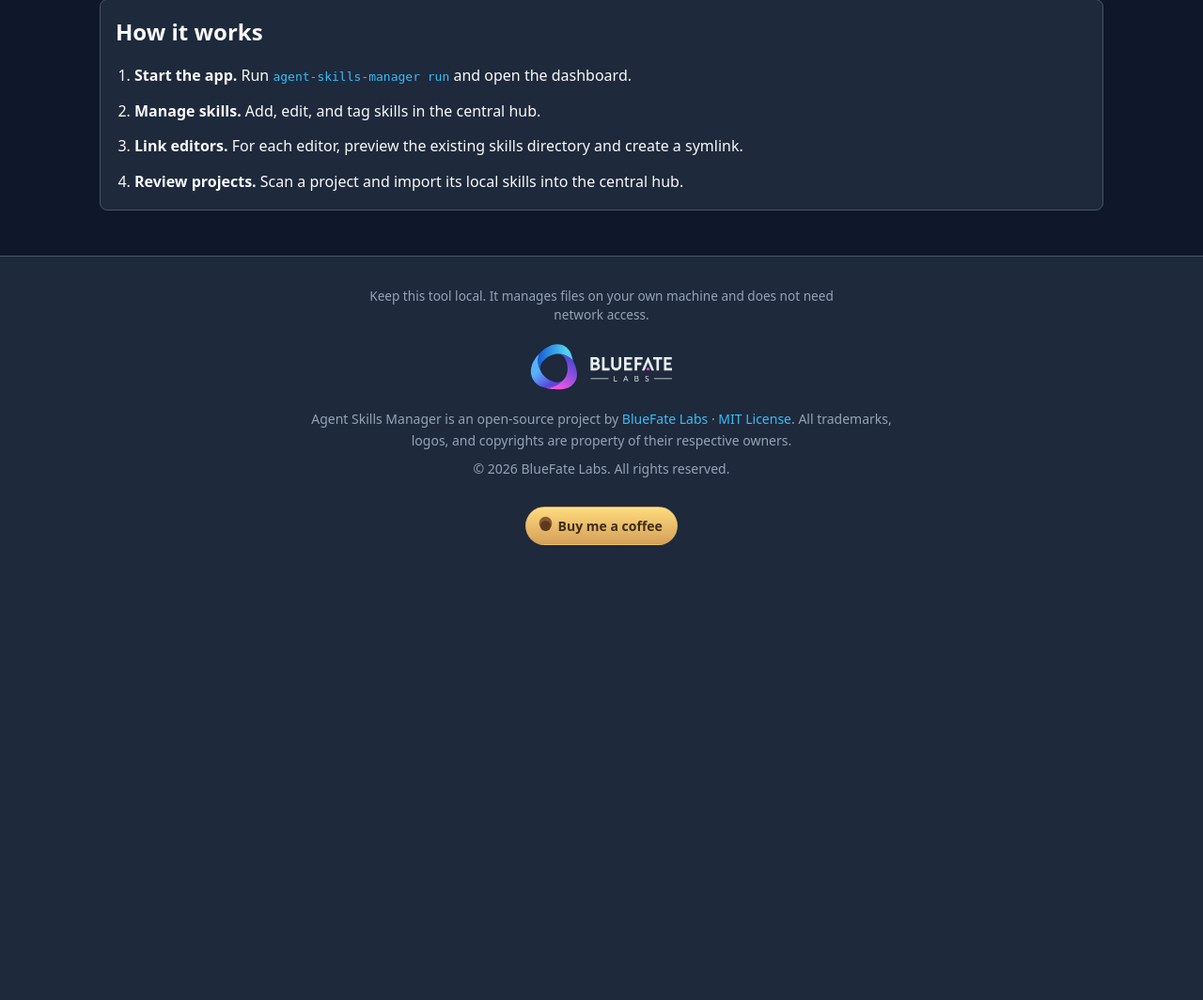
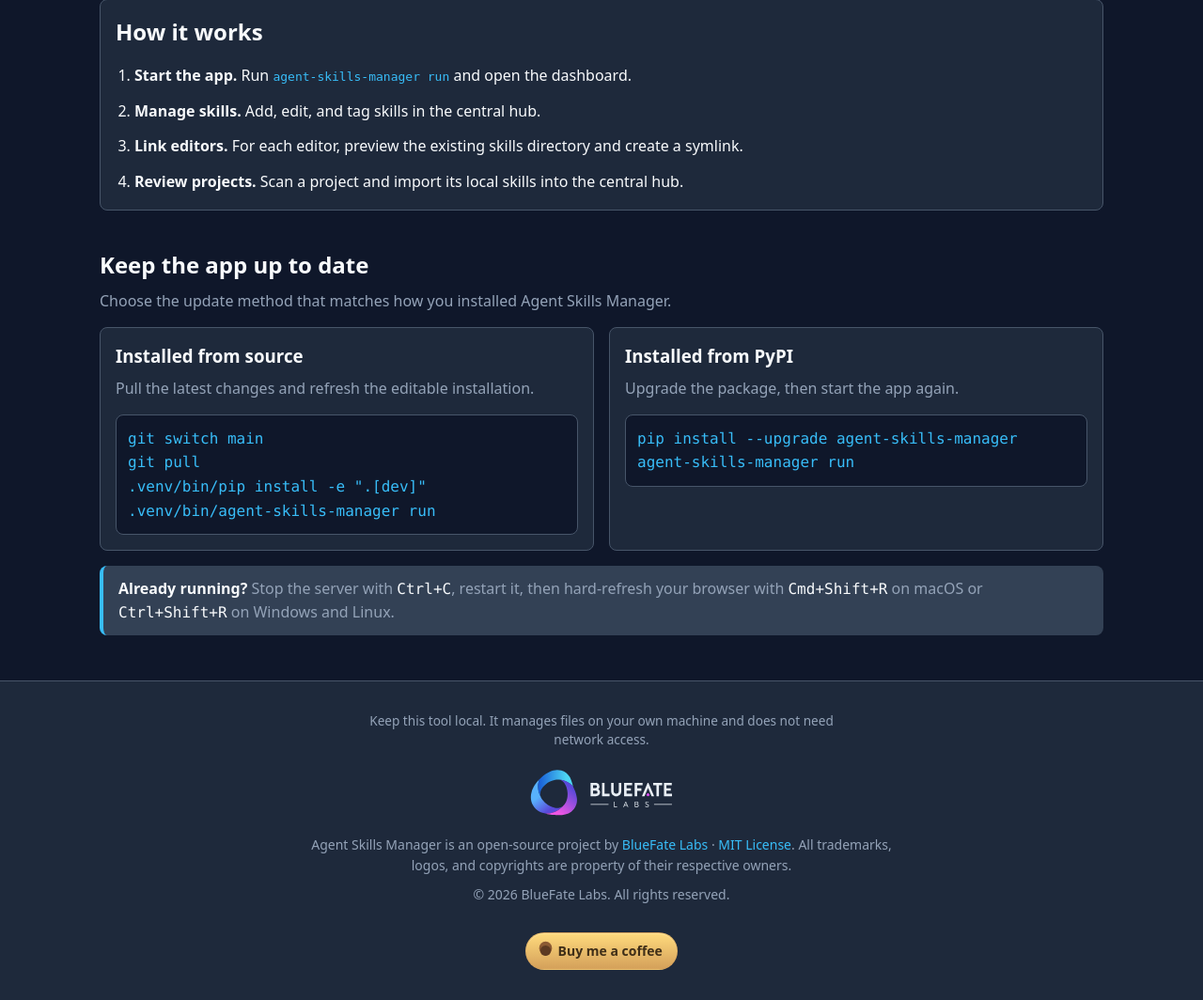
Before and after one commit to bluefate/skill-manager, a FastAPI app: page / in a window 1280 px wide. Shown: the part 691-1755 px from the top of the page at 94% size. Before the commit the page ends 1271 px from the top, so only its background shows below. Run offline with FastAPI, Linux system fonts and the light colour scheme.

Commit message:
Add app update guide to home page

```diff
--- a/src/agent_skills_manager/web/static/style.css
+++ b/src/agent_skills_manager/web/static/style.css
@@ -605,6 +605,73 @@
     color: var(--primary);
 }
 
+.update-guide {
+    margin-top: 2.5rem;
+}
+
+.section-heading {
+    margin-bottom: var(--gap);
+}
+
+.section-heading h2 {
+    margin: 0 0 0.5rem;
+}
+
+.section-heading p {
+    margin: 0;
+    color: var(--text-muted);
+}
+
+.update-grid {
+    display: grid;
+    grid-template-columns: repeat(2, minmax(0, 1fr));
+    gap: var(--gap);
+}
+
+.update-card h3 {
+    margin: 0 0 0.5rem;
+}
+
+.update-card {
+    min-width: 0;
+}
+
+.update-card p {
+    margin: 0 0 var(--gap);
+    color: var(--text-muted);
+}
+
+.update-card pre {
+    max-width: 100%;
+    margin: 0;
+    padding: 0.75rem;
+    overflow-x: auto;
+    border: 1px solid var(--border);
+    border-radius: var(--radius);
+    background: var(--bg);
+    color: var(--primary);
+    line-height: 1.6;
+}
+
+.update-card code,
+.update-note code {
+    font-family: ui-monospace, SFMono-Regular, Menlo, Monaco, Consolas, monospace;
+}
+
+.update-note {
+    margin: var(--gap) 0 0;
+    padding: 0.75rem 1rem;
+    border-left: 4px solid var(--primary);
+    border-radius: var(--radius);
+    background: var(--surface-light);
+    color: var(--text-muted);
+}
+
+.update-note strong,
+.update-note code {
+    color: var(--text);
+}
+
 .banner {
     width: 100%;
     max-height: 220px;
@@ -734,6 +801,14 @@
         font-size: 1.75rem;
     }
 
+    .update-guide {
+        margin-top: 2rem;
+    }
+
+    .update-grid {
+        grid-template-columns: 1fr;
+    }
+
     .form-row {
         gap: 0.5rem;
     }
--- a/src/agent_skills_manager/web/templates/home.html
+++ b/src/agent_skills_manager/web/templates/home.html
@@ -67,6 +67,30 @@
                 <li><strong>Review projects.</strong> Scan a project and import its local skills into the central hub.</li>
             </ol>
         </section>
+
+        <section class="update-guide">
+            <div class="section-heading">
+                <h2>Keep the app up to date</h2>
+                <p>Choose the update method that matches how you installed Agent Skills Manager.</p>
+            </div>
+            <div class="update-grid">
+                <article class="card update-card">
+                    <h3>Installed from source</h3>
+                    <p>Pull the latest changes and refresh the editable installation.</p>
+                    <pre><code>git switch main
+git pull
+.venv/bin/pip install -e ".[dev]"
+.venv/bin/agent-skills-manager run</code></pre>
+                </article>
+                <article class="card update-card">
+                    <h3>Installed from PyPI</h3>
+                    <p>Upgrade the package, then start the app again.</p>
+                    <pre><code>pip install --upgrade agent-skills-manager
+agent-skills-manager run</code></pre>
+                </article>
+            </div>
+            <p class="update-note"><strong>Already running?</strong> Stop the server with <code>Ctrl+C</code>, restart it, then hard-refresh your browser with <code>Cmd+Shift+R</code> on macOS or <code>Ctrl+Shift+R</code> on Windows and Linux.</p>
+        </section>
     </main>
 
     <footer class="app-footer">
```
